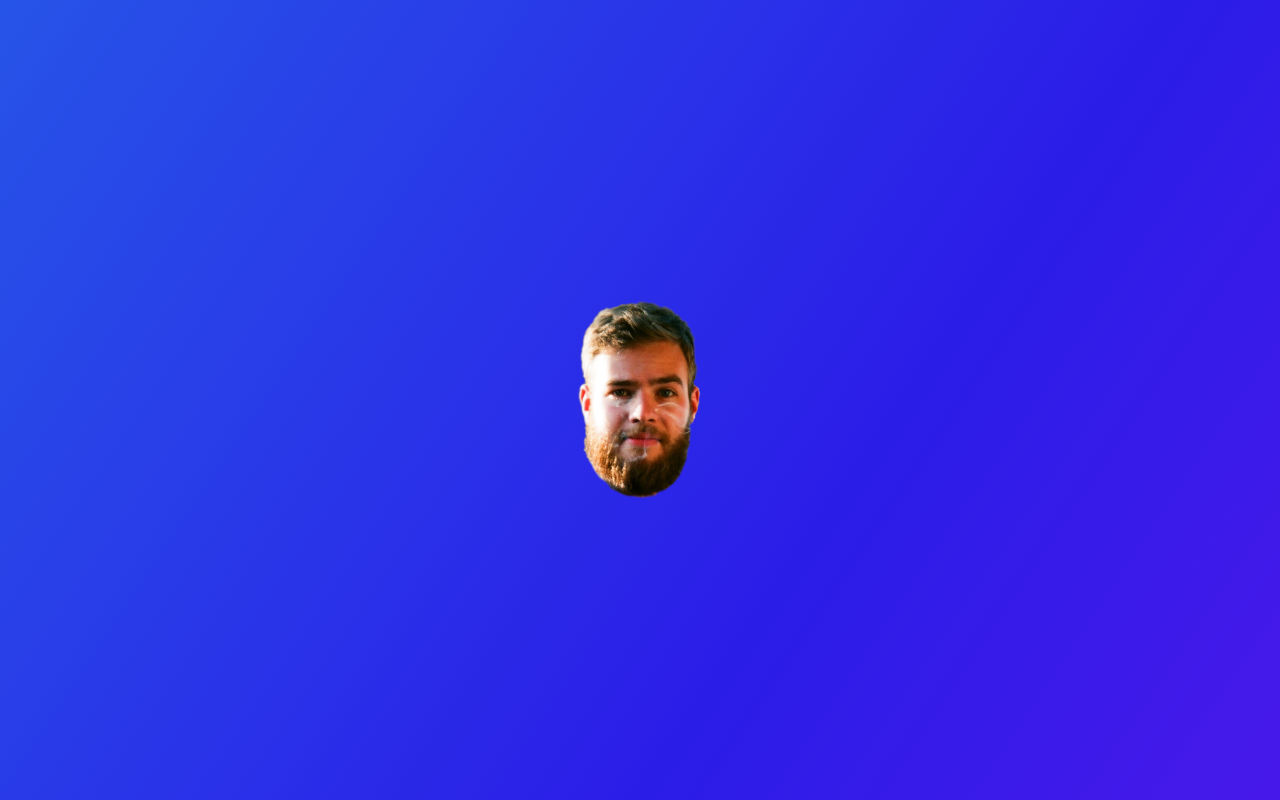
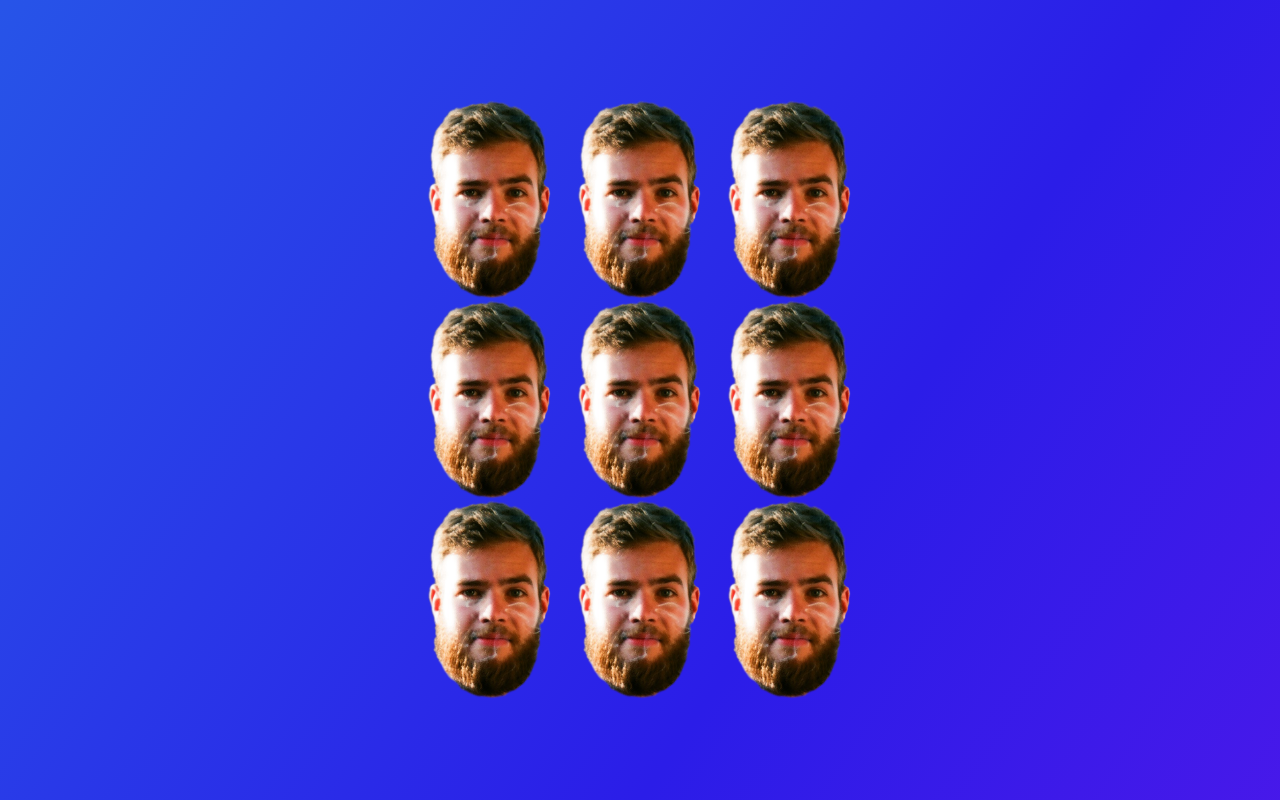
Before and after one commit to Adborowski/tiszuk.com, a React (Vite) app: page / in a window 1280 px wide. Built offline with nearby package versions, Linux system fonts and the light colour scheme.

Commit message:
Added 9 more Tiszuks

```diff
--- a/src/App.jsx
+++ b/src/App.jsx
@@ -1,31 +1,15 @@
 import styles from "./App.module.css";
-import { useState } from "react";
+import Frame from "./components/Frame/Frame";
 
 function App() {
-  const [isAnimating, setIsAnimating] = useState(false);
-
-  const sound = new Audio("/ae.mp3");
-
-  const frameClicked = (frame) => {
-    console.log("click");
-    setIsAnimating(true);
-    sound.play();
-  };
-
-  const animationEnded = (frame) => {
-    console.log("end");
-    setIsAnimating(false);
-  };
+  let frames = [];
+  for (let i = 1; i <= 9; i++) {
+    frames.push(<Frame key={i} />);
+  }
 
   return (
     <div className={styles.App}>
-      <div
-        onClick={frameClicked}
-        onAnimationEnd={animationEnded}
-        className={`${styles.imageFrame} ${
-          isAnimating ? styles.animating : ""
-        }`}
-      ></div>
+      <div className={styles.frames}>{frames}</div>
     </div>
   );
 }
--- a/src/App.module.css
+++ b/src/App.module.css
@@ -2,11 +2,15 @@
   margin: 0;
   padding: 0;
   box-sizing: border-box;
+  -ms-overflow-style: none; /* IE and Edge */
+  scrollbar-width: none; /* Firefox */
+}
+
+*::-webkit-scrollbar {
+  display: none;
 }
 
 body {
-  background-color: lightblue;
-
   background: linear-gradient(
     124deg,
     #ff2400,
@@ -28,30 +32,39 @@ body {
 }
 
 .App {
+  height: 100vh;
   display: flex;
   flex-direction: column;
   justify-content: center;
-  height: 100vh;
 }
 
-.imageFrame {
+.frames {
+  margin: auto;
+  display: grid;
+  grid-template-columns: 1fr 1fr 1fr;
+  max-width: 600px;
+}
+
+.Frame {
   margin: auto;
   display: block;
-  width: 200px;
+  width: 150px;
   height: 200px;
   background-image: url("/tiszuk1.png");
   background-size: contain;
   background-repeat: no-repeat;
   background-position: center;
-  /* animation: spin 10s infinite linear; */
 }
 
 .animating {
   animation: spin 1s forwards;
 }
 
-.MusicPlayer {
-  opacity: 0.01;
+@media screen and (max-width: 500px) {
+  .Frame {
+    width: 100px;
+    height: 100px;
+  }
 }
 
 @keyframes spin {
--- /dev/null
+++ b/src/components/Frame/Frame.jsx
@@ -0,0 +1,27 @@
+import styles from "../../App.module.css";
+import { useState } from "react";
+
+const Frame = () => {
+  const [isAnimating, setIsAnimating] = useState(false);
+
+  const sound = new Audio("/ae.mp3");
+
+  const frameClicked = (frame) => {
+    setIsAnimating(true);
+    sound.play();
+  };
+
+  const animationEnded = (frame) => {
+    setIsAnimating(false);
+  };
+
+  return (
+    <div
+      onClick={frameClicked}
+      onAnimationEnd={animationEnded}
+      className={`${styles.Frame} ${isAnimating ? styles.animating : ""}`}
+    ></div>
+  );
+};
+
+export default Frame;
```
